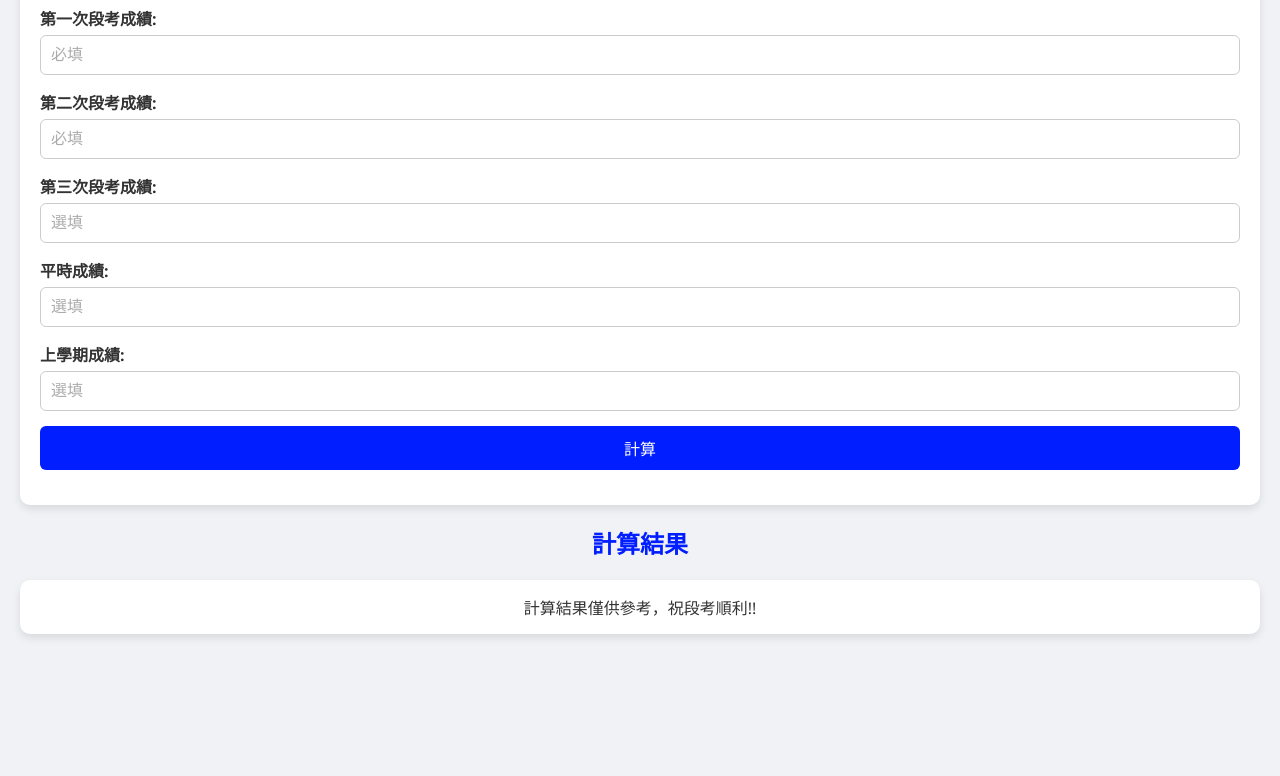
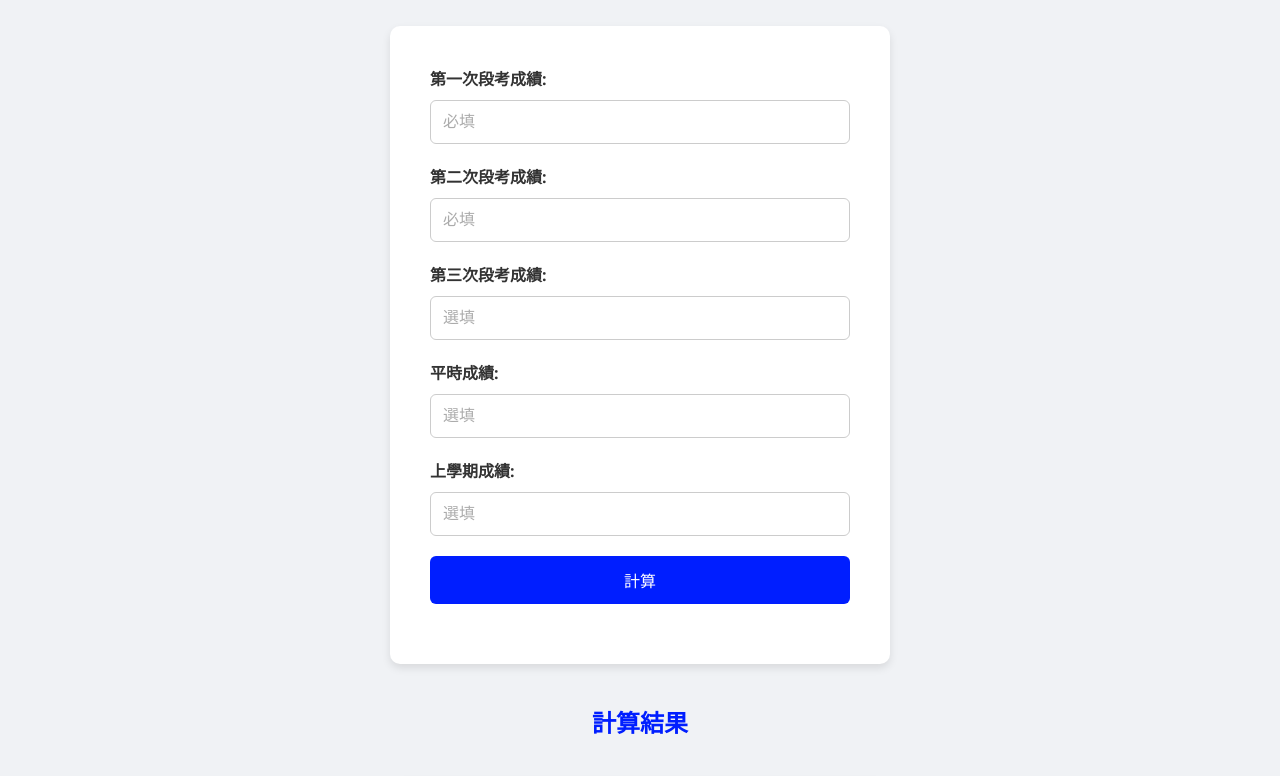
Before and after one commit to zichun808/zichun808.github.io, a plain HTML site: page index.html in a window 1280 px wide. Shown: the part 123-899 px from the top of the page. Before the commit the page ends 800 px from the top, so only its background shows below. Drawn offline with Linux system fonts and the light colour scheme.

Commit message:
Update index.html

```diff
--- a/index.html
+++ b/index.html
@@ -13,104 +13,86 @@
             flex-direction: column;
             align-items: center;
             justify-content: center;
-            height: 100vh; /* 設定高度為整個視窗高度，避免滾動 */
+            min-height: 100vh;
             margin: 0;
-            padding: 10px;
+            padding: 20px;
             box-sizing: border-box;
-            overflow: hidden; /* 防止溢出 */
         }
-
         h1, h2 {
             color: #001eff;
             text-align: center;
-            margin: 10px 0; /* 減少標題的上下間距 */
         }
-
         form {
             background-color: #ffffff;
-            padding: 15px; /* 減少 padding 以適應小螢幕 */
+            padding: 30px;
             border-radius: 10px;
             box-shadow: 0 4px 8px rgba(0, 0, 0, 0.1);
-            max-width: 100%; /* 讓表單自適應螢幕寬度 */
+            max-width: 500px;
             width: 100%;
-            margin: 10px 0; /* 減少上下間距 */
+            margin: 20px 0;
             box-sizing: border-box;
         }
-
         label {
             font-weight: bold;
-            margin-bottom: 5px; /* 減少 label 與輸入框的間距 */
+            margin-bottom: 10px;
             display: block;
         }
-
         input, button {
-            width: 100%; /* 確保表單元素自適應 */
-            padding: 10px; /* 減少 padding */
-            margin-bottom: 15px; /* 減少間距 */
+            width: 100%;
+            padding: 12px;
+            margin-bottom: 20px;
             border: 1px solid #ccc;
             border-radius: 6px;
             box-sizing: border-box;
             font-size: 16px;
         }
-
         input::placeholder {
             color: #888;
             opacity: 0.7;
         }
-
         button {
             background-color: #001eff;
             color: white;
             border: none;
             cursor: pointer;
         }
-
         button:hover {
             background-color: #0056ff;
         }
-
         p {
             background-color: #ffffff;
-            padding: 15px; /* 減少 padding */
+            padding: 20px;
             border-radius: 10px;
             box-shadow: 0 4px 8px rgba(0, 0, 0, 0.1);
-            max-width: 100%; /* 讓段落自適應螢幕寬度 */
+            max-width: 500px;
             width: 100%;
-            margin: 10px 0; /* 減少間距 */
+            margin: 20px 0;
             text-align: center;
             box-sizing: border-box;
         }
-
         @media (max-width: 767px) {
             form, p {
-                padding: 10px;
-            }
-            input, button {
-                padding: 8px; /* 縮小手機上的 input 和按鈕 */
-            }
-            h1, h2 {
-                margin: 5px 0; /* 減少標題的間距 */
-            }
-        }
-
-        @media (min-width: 768px) and (max-width: 991px) {
-            body {
-                padding: 10px;
-            }
-            form {
                 padding: 15px;
             }
         }
-
+        @media (min-width: 768px) and (max-width: 991px) {
+            body {
+                padding: 30px;
+            }
+            form {
+                padding: 25px;
+            }
+        }
         @media (min-width: 992px) {
             body {
-                padding: 20px;
+                padding: 40px;
             }
             form {
-                padding: 20px;
+                padding: 40px;
             }
         }
     </style>
+
 </head>
 <body>
     <h1>學期成績計算</h1>
```
